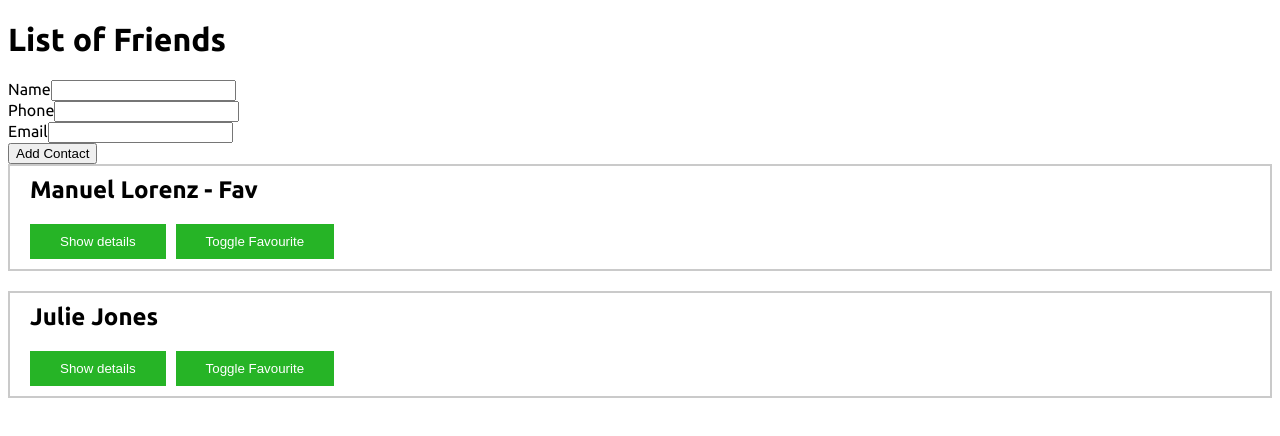
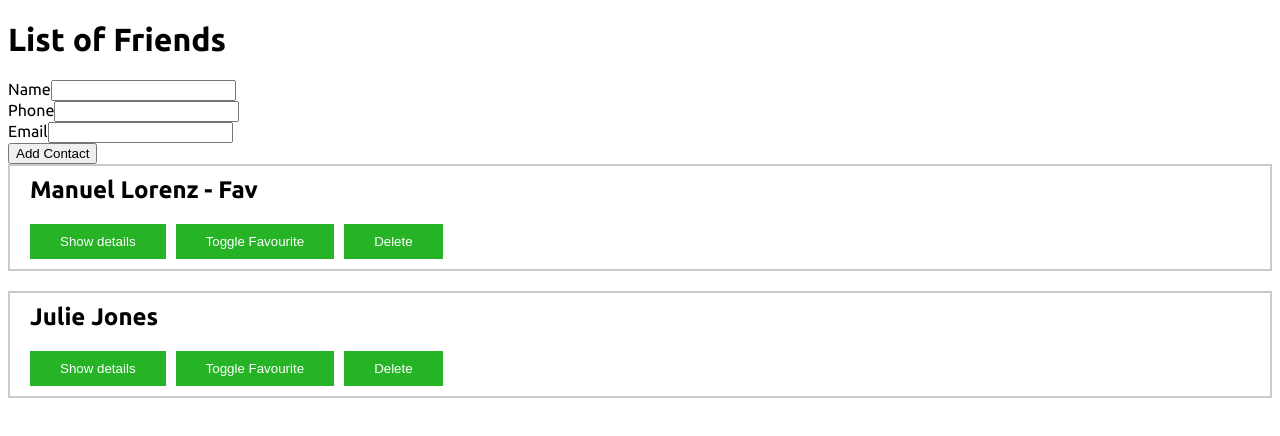
Before and after one commit to sofiapuch/first-app-vue-udemy, a Vue app: page / in a window 1280 px wide. Shown: the top 436 px of the page. Built offline with nearby package versions, Linux system fonts and the light colour scheme.

Commit message:
Delete contact

```diff
--- a/src/App.vue
+++ b/src/App.vue
@@ -6,6 +6,7 @@
         :key="friend.id"
         :friend="friend"
         @toggle-favourite="toggleFavouriteStatus"
+        @delete-contact="deleteContact"
     ></friend-contact>
 </template>
 
@@ -45,6 +46,9 @@ export default {
                 isFavourite: false
             }
             this.friends.push(newFriend);
+        },
+        deleteContact(id) {
+            this.friends = this.friends.filter( friend => friend.id !== id );
         }
     }
 }
--- a/src/components/FriendContact.vue
+++ b/src/components/FriendContact.vue
@@ -17,6 +17,11 @@
             <li><strong>Phone:</strong> {{ friend.phone }}</li>
             <li><strong>Email:</strong> {{ friend.email }}</li>
         </ul>
+        <button
+            class="friendContact__button"
+            @click="deleteContact">
+            Delete
+        </button>
     </li>
 </template>
 
@@ -25,7 +30,7 @@ export default {
     props: {
         friend: Object
     },
-    emits: ['toggle-favourite'],
+    emits: ['toggle-favourite', 'delete-contact'],
     data() {
         return {
             detailsAreVisible: false
@@ -42,6 +47,9 @@ export default {
         },
         toggleFavourite() {
             this.$emit('toggle-favourite', this.friend.id);
+        },
+        deleteContact() {
+            this.$emit('delete-contact', this.friend.id);
         }
     }
 }
```
